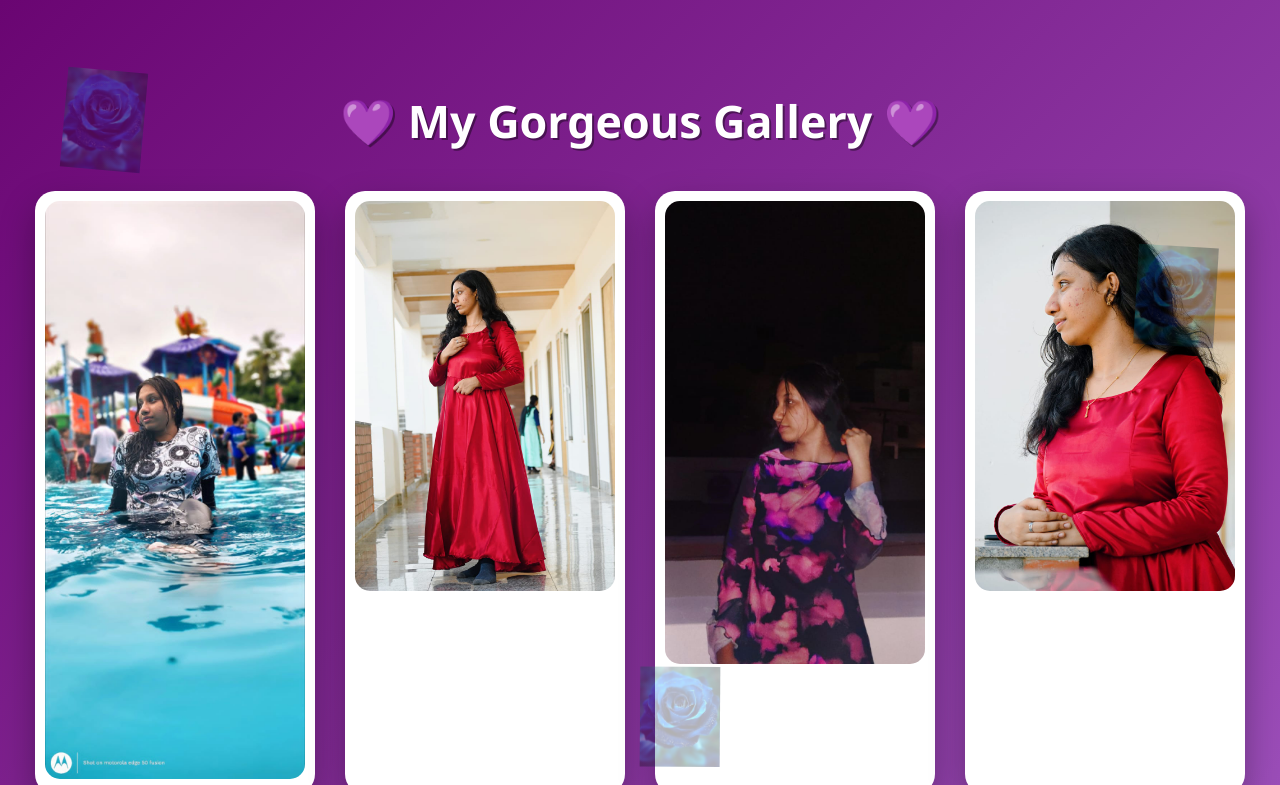
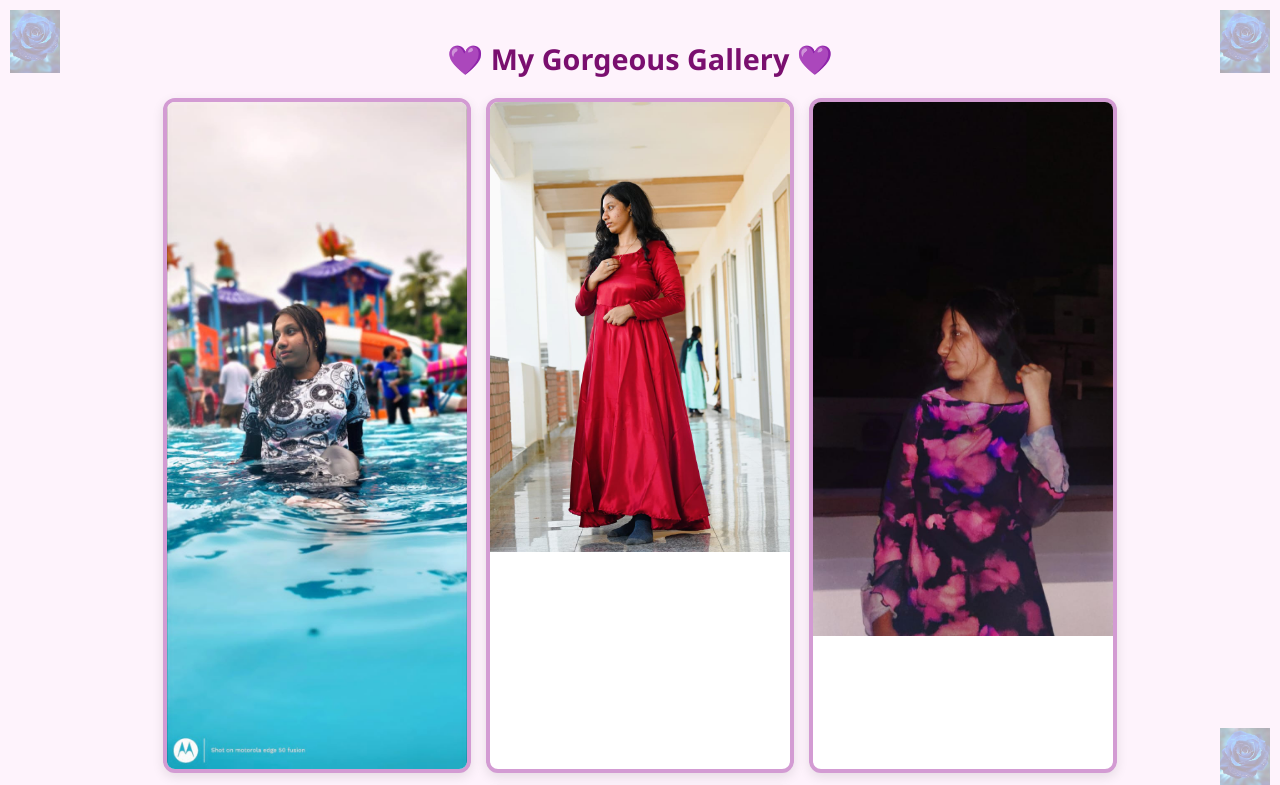
Before and after one commit to Mchabi901/Isha_Fathima, a plain HTML site: page index.html in a window 1280 px wide. Shown: the top 785 px of the page. Drawn offline with Linux system fonts and the light colour scheme.

Commit message:
Update style.css

```diff
--- a/style.css
+++ b/style.css
@@ -1,63 +1,61 @@
 body {
   margin: 0;
+  padding: 0;
   font-family: 'Segoe UI', sans-serif;
-  background: linear-gradient(135deg, #6a0572, #9d50bb);
-  color: white;
+  background-color: #fef3fc;
+  text-align: center;
   overflow-x: hidden;
-  position: relative;
 }
 
 .container {
-  text-align: center;
-  padding: 60px 20px;
+  padding: 20px;
 }
 
 h1 {
-  font-size: 2.8rem;
-  margin-bottom: 40px;
-  text-shadow: 2px 2px #00000066;
+  font-size: 1.8rem;
+  color: #7a0f6f;
+  margin-bottom: 20px;
 }
 
 .gallery {
   display: flex;
   flex-wrap: wrap;
   justify-content: center;
-  gap: 30px;
+  gap: 15px;
 }
 
 .frame {
-  background: white;
-  border-radius: 20px;
-  padding: 10px;
-  box-shadow: 0 15px 35px rgba(0, 0, 0, 0.3);
-  transition: transform 0.3s ease;
-  width: 260px;
+  width: 90%;
+  max-width: 300px;
+  border: 4px solid #d39bd3;
+  border-radius: 12px;
+  overflow: hidden;
+  background-color: white;
+  box-shadow: 0 4px 12px rgba(0,0,0,0.1);
 }
 
 .frame img {
   width: 100%;
   height: auto;
-  border-radius: 15px;
+  display: block;
 }
 
-.frame:hover {
-  transform: scale(1.05);
+.rose {
+  position: absolute;
+  width: 50px;
+  opacity: 0.3;
 }
 
-/* Decorative Blue Roses */
-.rose {
-  position: absolute;
-  width: 80px;
-  opacity: 0.3;
-  animation: float 10s ease-in-out infinite;
-  z-index: 0;
+.rose1 { top: 10px; left: 10px; }
+.rose2 { bottom: 10px; right: 10px; }
+.rose3 { top: 10px; right: 10px; }
+
+@media (max-width: 600px) {
+  h1 {
+    font-size: 1.5rem;
+  }
+  .rose {
+    width: 35px;
+    opacity: 0.2;
+  }
 }
-
-.rose1 { top: 10%; left: 5%; animation-delay: 0s; }
-.rose2 { top: 30%; right: 5%; animation-delay: 2s; }
-.rose3 { bottom: 10%; left: 50%; animation-delay: 4s; }
-
-@keyframes float {
-  0%, 100% { transform: translateY(0) rotate(0deg); }
-  50% { transform: translateY(-15px) rotate(5deg); }
-}
```
